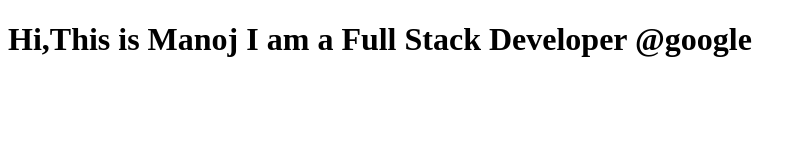
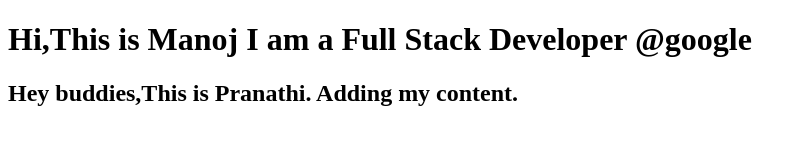
Before and after one commit to Manojreddy8849/Group_Collab, a plain HTML site: page index.html in a window 1280 px wide. Shown: the whole page, without its empty margins (0-807 px from the left). Drawn offline with Linux system fonts and the light colour scheme.

Commit message:
Pranathi

```diff
--- a/index.html
+++ b/index.html
@@ -7,5 +7,6 @@
 </head>
 <body>
     <h1>Hi,This is Manoj I am a Full Stack Developer @google  </h1>
+    <h2>Hey buddies,This is Pranathi. Adding my content.</h2>
 </body>
 </html>
```
